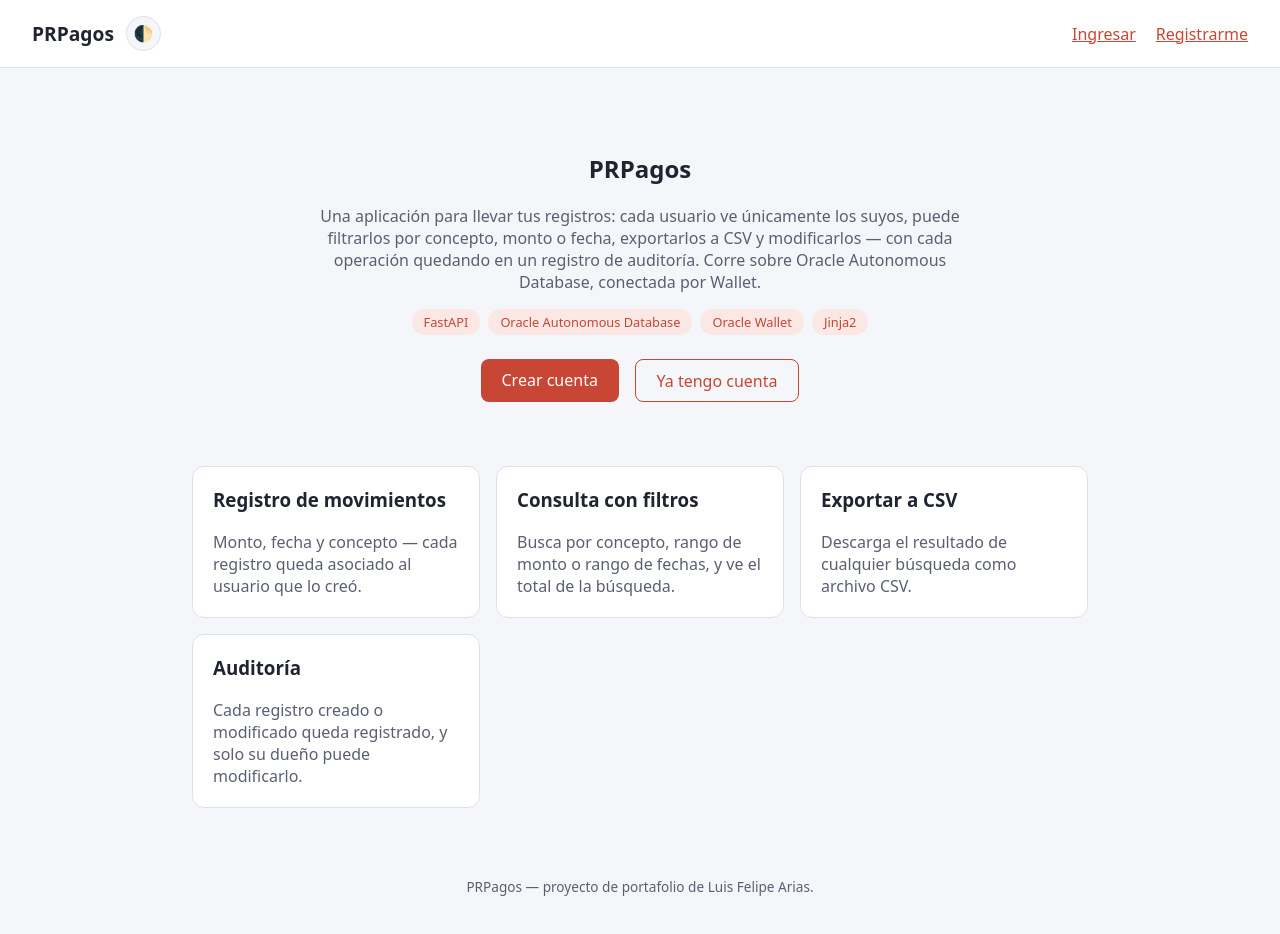
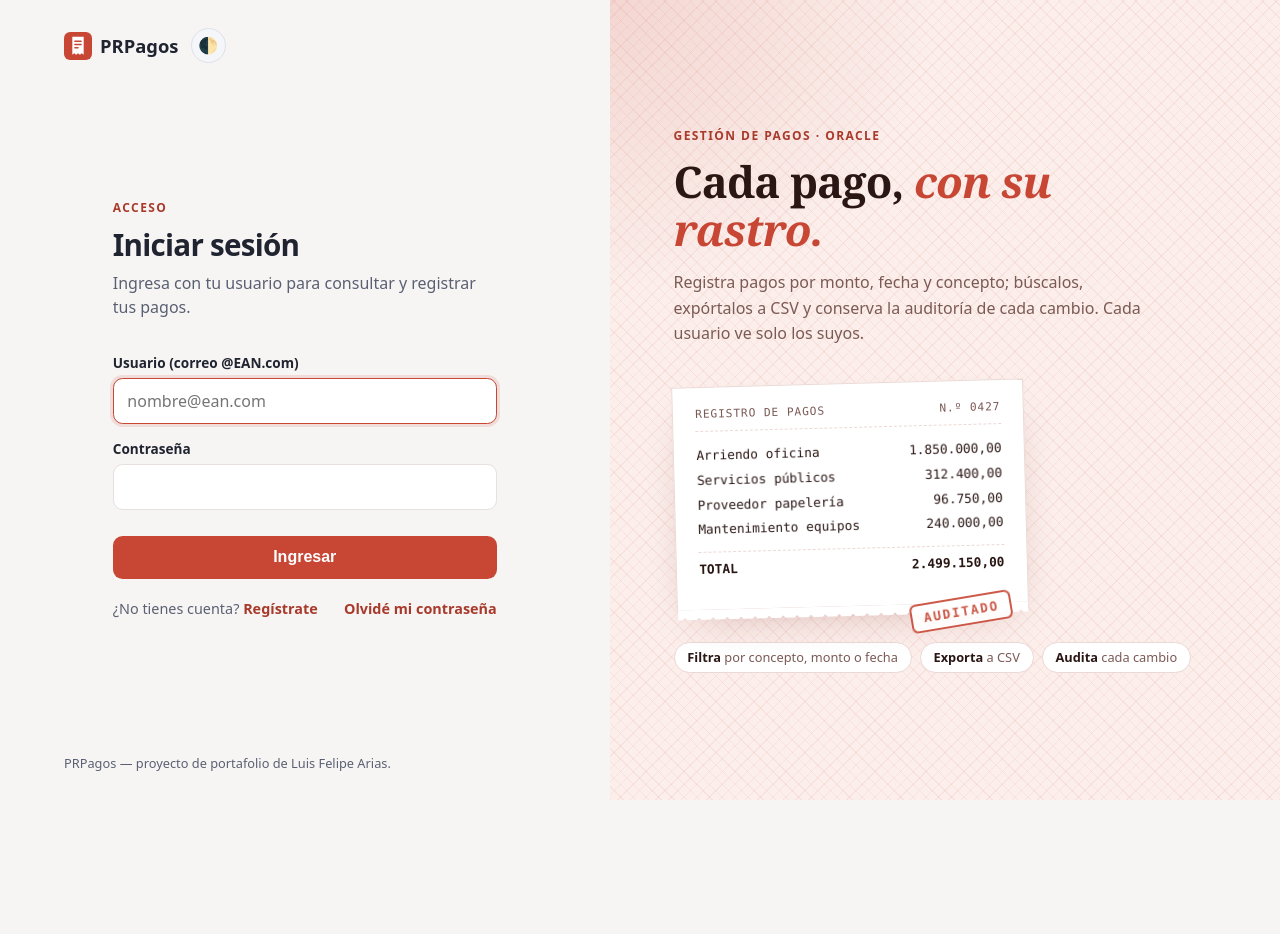
Before and after one commit to lariasca1994/PRPagos, a FastAPI app: page / in a window 1280 px wide. After the commit the page ends 800 px from the top, so only its background shows below. Run offline with FastAPI, Linux system fonts and the light colour scheme; parts of the project's set-up code (start-up, migrations or seed data) failed here and were passed over.

Commit message:
Portada de acceso propia, ícono y pantallas adaptables
La raíz muestra la portada de ingreso (con sesión va a los registros):
formulario a la izquierda y panel de marca con un recibo que se imprime
y se sella como auditado, sobre papel de seguridad en rojo Oracle, con
paleta propia en tema claro y oscuro. Ingreso, registro y recuperación
comparten la plantilla; los avisos de éxito ya no se ven como error.

Se agrega el ícono del navegador (SVG, ICO y apple-touch) con la ruta
/favicon.ico, el tema se aplica antes de pintar y las pantallas internas
se adaptan a celular (barra, filtros y tablas con desplazamiento propio).
Se retira la página de inicio anterior.

Co-Authored-By: Claude Opus 5.5 <noreply@anthropic.com>

```diff
--- a/web/app/main.py
+++ b/web/app/main.py
@@ -7,6 +7,7 @@ import logging
 
 import oracledb
 from fastapi import FastAPI, Request
+from fastapi.responses import FileResponse, RedirectResponse
 from fastapi.staticfiles import StaticFiles
 from fastapi.templating import Jinja2Templates
 
@@ -88,12 +89,18 @@ def manejar_error_generico(request: Request, exc: Exception):
     )
 
 
+@app.get("/favicon.ico", include_in_schema=False)
+def favicon():
+    # Los navegadores lo piden en la raiz aunque la pagina declare otro icono.
+    return FileResponse("app/static/iconos/favicon.ico")
+
+
 @app.get("/")
 def raiz(request: Request):
-    # Pantalla de explicacion publica, igual que el resto del portafolio
-    # (ver gestor-casos-qa): no exige login, pero cambia el llamado a la
-    # accion segun si hay sesion o no.
-    usuario = obtener_usuario_opcional(request)
+    # La portada de acceso es la primera pantalla, igual que en el resto
+    # del portafolio; con sesion abierta se va directo a los registros.
+    if obtener_usuario_opcional(request):
+        return RedirectResponse(url="/registros", status_code=303)
     return templates.TemplateResponse(
-        "inicio.html", {"request": request, "usuario": usuario}
+        "login.html", {"request": request, "error": None}
     )
--- /dev/null
+++ b/web/app/static/acceso.css
@@ -0,0 +1,488 @@
+/* Portada de acceso (ingresar, registrarse, recuperar contraseña).
+   Identidad propia: rojo Oracle sobre papel de seguridad; el motivo es un
+   recibo que se imprime renglón a renglón y termina con el sello de
+   auditoría. El formulario va a la izquierda y la marca a la derecha. */
+
+:root {
+  --a-acento: #C74634;
+  --a-acento-fuerte: #A83A2B;
+  --a-acento-suave: rgba(199, 70, 52, 0.14);
+  --a-enlace: #A83A2B;
+
+  --a-fondo: #F7F5F4;
+  --a-superficie: #FFFFFF;
+  --a-borde: #E6E0DE;
+  --a-texto: #1F2430;
+  --a-suave: #5A6072;
+
+  --a-marca-fondo: #FBEEEB;
+  --a-marca-texto: #2A1714;
+  --a-marca-suave: #7B5A55;
+  --a-trama: rgba(199, 70, 52, 0.07);
+  --a-papel: #FFFFFF;
+  --a-papel-borde: #EBD9D5;
+  --a-sombra: 0 1px 2px rgba(42, 23, 20, 0.05), 0 22px 44px -22px rgba(120, 30, 20, 0.35);
+
+  --a-exito-fondo: #ECFDF3;
+  --a-exito-texto: #067647;
+  --a-error-fondo: #FDEAEA;
+  --a-error-texto: #A8221A;
+}
+
+[data-tema="oscuro"] {
+  --a-acento-suave: rgba(240, 138, 122, 0.18);
+  --a-enlace: #F08A7A;
+
+  --a-fondo: #14161F;
+  --a-superficie: #1D2130;
+  --a-borde: #2C3145;
+  --a-texto: #E9EBF3;
+  --a-suave: #A3A9BD;
+
+  --a-marca-fondo: #1A1218;
+  --a-marca-texto: #F6EDEB;
+  --a-marca-suave: #B9A3A0;
+  --a-trama: rgba(240, 138, 122, 0.06);
+  --a-papel: #231C24;
+  --a-papel-borde: #3A2C33;
+  --a-sombra: 0 1px 2px rgba(0, 0, 0, 0.4), 0 22px 44px -22px rgba(0, 0, 0, 0.8);
+
+  --a-exito-fondo: rgba(6, 118, 71, 0.2);
+  --a-exito-texto: #75E0A7;
+  --a-error-fondo: rgba(168, 34, 26, 0.22);
+  --a-error-texto: #FDA29B;
+}
+
+body.acceso {
+  display: block;
+  background: var(--a-fondo);
+  color: var(--a-texto);
+}
+
+.portada {
+  display: grid;
+  grid-template-columns: minmax(420px, 1fr) minmax(0, 1.1fr);
+  min-height: 100vh;
+  min-height: 100dvh;
+}
+
+/* ───── Lado del formulario (izquierda) ───── */
+/* estilos.css limita y centra todo <main>; aquí ocupa su columna completa. */
+.acceso main.lado {
+  width: auto;
+  max-width: none;
+  margin: 0;
+}
+
+.lado {
+  display: flex;
+  flex-direction: column;
+  padding: 1.75rem clamp(1.5rem, 5vw, 4rem);
+}
+
+.lado-barra {
+  display: flex;
+  align-items: center;
+  justify-content: space-between;
+}
+
+.lado-barra .marca {
+  font-size: 1.15rem;
+}
+
+.lado-centro {
+  display: grid;
+  flex: 1;
+  place-items: center;
+  padding-block: 2rem;
+}
+
+.formulario-acceso {
+  width: 100%;
+  max-width: 24rem;
+}
+
+.acceso-paso {
+  margin: 0 0 0.5rem;
+  color: var(--a-enlace);
+  font-size: 0.75rem;
+  font-weight: 700;
+  letter-spacing: 0.12em;
+  text-transform: uppercase;
+}
+
+.acceso-titulo {
+  margin: 0 0 0.4rem;
+  font-size: 1.85rem;
+  letter-spacing: -0.025em;
+}
+
+.acceso-subtitulo {
+  margin: 0 0 1.5rem;
+  color: var(--a-suave);
+  line-height: 1.5;
+}
+
+.formulario-acceso form {
+  gap: 0.35rem;
+}
+
+.formulario-acceso label {
+  margin-top: 0.6rem;
+  color: var(--a-texto);
+  font-weight: 600;
+}
+
+.formulario-acceso input {
+  padding: 0.7rem 0.85rem;
+  border-color: var(--a-borde);
+  border-radius: 0.6rem;
+  background: var(--a-superficie);
+  font-size: 1rem;
+}
+
+.formulario-acceso input:focus {
+  border-color: var(--a-acento);
+  outline: none;
+  box-shadow: 0 0 0 3px var(--a-acento-suave);
+}
+
+.formulario-acceso .boton {
+  margin-top: 1.25rem;
+  padding: 0.8rem 1rem;
+  border-radius: 0.6rem;
+  background: var(--a-acento);
+  font-weight: 700;
+}
+
+.formulario-acceso .boton:hover {
+  background: var(--a-acento-fuerte);
+}
+
+.aviso-acceso {
+  margin: 0 0 0.75rem;
+  padding: 0.7rem 0.9rem;
+  border-radius: 0.6rem;
+  font-size: 0.9rem;
+}
+
+.aviso-acceso.error {
+  background: var(--a-error-fondo);
+  color: var(--a-error-texto);
+}
+
+.aviso-acceso.exito {
+  background: var(--a-exito-fondo);
+  color: var(--a-exito-texto);
+}
+
+.enlaces-acceso {
+  display: flex;
+  flex-wrap: wrap;
+  justify-content: space-between;
+  gap: 0.5rem 1rem;
+  margin-top: 1.25rem;
+  color: var(--a-suave);
+  font-size: 0.9rem;
+}
+
+.enlaces-acceso a {
+  color: var(--a-enlace);
+  font-weight: 600;
+  text-decoration: none;
+}
+
+.enlaces-acceso a:hover {
+  text-decoration: underline;
+}
+
+.lado-pie {
+  margin: 0;
+  color: var(--a-suave);
+  font-size: 0.8rem;
+}
+
+/* ───── Panel de marca (derecha) ───── */
+.marca-panel {
+  position: relative;
+  display: flex;
+  flex-direction: column;
+  justify-content: center;
+  gap: 2.25rem;
+  overflow: hidden;
+  padding: 3rem clamp(1.75rem, 5vw, 4.5rem);
+  background:
+    radial-gradient(80% 60% at 0% 0%, var(--a-acento-suave) 0%, transparent 60%),
+    var(--a-marca-fondo);
+  color: var(--a-marca-texto);
+  isolation: isolate;
+}
+
+/* Trama cruzada de papel de seguridad, como en un cheque. */
+.marca-panel::before {
+  position: absolute;
+  inset: 0;
+  z-index: -1;
+  background-image:
+    repeating-linear-gradient(45deg, var(--a-trama) 0 1px, transparent 1px 9px),
+    repeating-linear-gradient(-45deg, var(--a-trama) 0 1px, transparent 1px 9px);
+  content: "";
+}
+
+.marca-etiqueta {
+  margin: 0 0 0.9rem;
+  color: var(--a-enlace);
+  font-size: 0.75rem;
+  font-weight: 700;
+  letter-spacing: 0.12em;
+  text-transform: uppercase;
+}
+
+.marca-titular {
+  max-width: 30rem;
+  margin: 0 0 1rem;
+  font-family: Georgia, "Times New Roman", serif;
+  font-size: clamp(2rem, 3.4vw, 2.9rem);
+  font-weight: 700;
+  line-height: 1.1;
+  letter-spacing: -0.02em;
+}
+
+.marca-titular em {
+  color: var(--a-acento);
+  font-style: italic;
+}
+
+[data-tema="oscuro"] .marca-titular em {
+  color: var(--a-enlace);
+}
+
+.marca-bajada {
+  max-width: 30rem;
+  margin: 0;
+  color: var(--a-marca-suave);
+  line-height: 1.6;
+}
+
+/* Recibo */
+.recibo {
+  position: relative;
+  width: 100%;
+  max-width: 22rem;
+  padding: 1.25rem 1.4rem 1.75rem;
+  border: 1px solid var(--a-papel-borde);
+  border-bottom: 0;
+  background: var(--a-papel);
+  box-shadow: var(--a-sombra);
+  font-family: ui-monospace, SFMono-Regular, Consolas, monospace;
+  font-size: 0.8rem;
+  transform: rotate(-1.5deg);
+}
+
+/* Borde inferior en zigzag, como el papel cortado de una caja. */
+.recibo::after {
+  position: absolute;
+  right: 0;
+  bottom: -10px;
+  left: 0;
+  height: 10px;
+  background:
+    linear-gradient(-45deg, transparent 7px, var(--a-papel) 0) 0 0 / 14px 10px repeat-x,
+    linear-gradient(45deg, transparent 7px, var(--a-papel) 0) 0 0 / 14px 10px repeat-x;
+  content: "";
+}
+
+.recibo-cabecera {
+  display: flex;
+  justify-content: space-between;
+  margin-bottom: 0.75rem;
+  padding-bottom: 0.6rem;
+  border-bottom: 1px dashed var(--a-papel-borde);
+  color: var(--a-marca-suave);
+  font-size: 0.7rem;
+  letter-spacing: 0.08em;
+}
+
+.recibo ol {
+  margin: 0;
+  padding: 0;
+  list-style: none;
+}
+
+.recibo li,
+.recibo-total {
+  display: flex;
+  justify-content: space-between;
+  gap: 1rem;
+  padding: 0.3rem 0;
+}
+
+.recibo li span:last-child,
+.recibo-total span:last-child {
+  font-variant-numeric: tabular-nums;
+}
+
+.recibo li {
+  opacity: 0;
+  animation: imprimir 0.45s ease-out forwards;
+}
+
+.recibo li:nth-child(1) { animation-delay: 0.3s; }
+.recibo li:nth-child(2) { animation-delay: 0.75s; }
+.recibo li:nth-child(3) { animation-delay: 1.2s; }
+.recibo li:nth-child(4) { animation-delay: 1.65s; }
+
+.recibo-total {
+  margin-top: 0.6rem;
+  padding-top: 0.6rem;
+  border-top: 1px dashed var(--a-papel-borde);
+  font-weight: 700;
+}
+
+.sello {
+  position: absolute;
+  z-index: 1;
+  right: 1rem;
+  bottom: -1.4rem;
+  padding: 0.3rem 0.7rem;
+  border: 2px solid var(--a-acento);
+  border-radius: 0.4rem;
+  background: var(--a-papel);
+  color: var(--a-acento);
+  font-size: 0.8rem;
+  font-weight: 800;
+  letter-spacing: 0.14em;
+  opacity: 0;
+  transform: rotate(-8deg) scale(1.6);
+  animation: sellar 0.35s ease-in 2.3s forwards;
+}
+
+[data-tema="oscuro"] .sello {
+  border-color: var(--a-enlace);
+  color: var(--a-enlace);
+}
+
+@keyframes imprimir {
+  from { opacity: 0; transform: translateY(-6px); }
+  to { opacity: 1; transform: none; }
+}
+
+@keyframes sellar {
+  to { opacity: 0.9; transform: rotate(-8deg) scale(1); }
+}
+
+.marca-puntos {
+  display: flex;
+  flex-wrap: wrap;
+  gap: 0.5rem;
+  margin: 0;
+  padding: 0;
+  list-style: none;
+}
+
+.marca-puntos li {
+  padding: 0.35rem 0.8rem;
+  border: 1px solid var(--a-papel-borde);
+  border-radius: 999px;
+  background: var(--a-papel);
+  color: var(--a-marca-suave);
+  font-size: 0.8rem;
+}
+
+.marca-puntos strong {
+  color: var(--a-marca-texto);
+}
+
+/* ───── Responsive: 1050 / 760 / 360, como el resto del portafolio ───── */
+@media (max-width: 1050px) {
+  .portada {
+    grid-template-columns: minmax(380px, 1fr) minmax(0, 1fr);
+  }
+
+  .marca-puntos {
+    display: none;
+  }
+}
+
+@media (min-width: 761px) and (max-height: 640px) {
+  .recibo {
+    display: none;
+  }
+}
+
+@media (max-width: 760px) {
+  /* En celular la marca va arriba, compacta, y el formulario debajo. */
+  .portada {
+    position: relative;
+    display: flex;
+    flex-direction: column;
+  }
+
+  .marca-panel {
+    order: -1;
+    gap: 0;
+    padding: calc(4.25rem + env(safe-area-inset-top, 0px)) 1.25rem 1.5rem;
+  }
+
+  .marca-bajada,
+  .recibo,
+  .marca-puntos {
+    display: none;
+  }
+
+  .marca-titular {
+    margin: 0;
+    font-size: 1.7rem;
+  }
+
+  .lado {
+    padding: 0 1.25rem calc(1.5rem + env(safe-area-inset-bottom, 0px));
+  }
+
+  /* La barra (logo y tema) se fija arriba, sobre el panel de marca. */
+  .lado-barra {
+    position: absolute;
+    z-index: 2;
+    top: calc(1rem + env(safe-area-inset-top, 0px));
+    right: 1.25rem;
+    left: 1.25rem;
+  }
+
+  .lado-centro {
+    place-items: start center;
+    padding-block: 1.5rem;
+  }
+
+  .lado-pie {
+    text-align: center;
+  }
+}
+
+@media (max-width: 360px) {
+  .marca-panel,
+  .lado {
+    padding-inline: 1rem;
+  }
+
+  .lado-barra {
+    right: 1rem;
+    left: 1rem;
+  }
+
+  .marca-titular {
+    font-size: 1.5rem;
+  }
+}
+
+@media (prefers-reduced-motion: reduce) {
+  .recibo li,
+  .sello {
+    opacity: 1;
+    animation: none;
+  }
+
+  .sello {
+    opacity: 0.9;
+    transform: rotate(-8deg);
+  }
+}
--- a/web/app/static/estilos.css
+++ b/web/app/static/estilos.css
@@ -49,7 +49,8 @@ a { color: var(--acento); }
 }
 
 .marca-grupo { display: flex; align-items: center; gap: 0.75rem; }
-.marca { font-weight: 700; font-size: 1.2rem; text-decoration: none; color: var(--texto); }
+.marca { display: flex; align-items: center; gap: 0.5rem; font-weight: 700; font-size: 1.2rem; text-decoration: none; color: var(--texto); }
+.marca-icono { width: 1.75rem; height: 1.75rem; }
 
 .boton-tema {
     border: 1px solid var(--borde);
@@ -160,3 +161,33 @@ form .boton { margin-top: 1rem; }
 
 .total-pagado { font-size: 1.05rem; margin: 0 0 1rem; }
 .nota-permiso { margin-top: 1rem; font-size: 0.8rem; color: var(--texto-suave); }
+
+/* ───── Responsive: tablet (1050), celular (760) y angosto (360) ───── */
+@media (max-width: 760px) {
+    .barra {
+        flex-wrap: wrap;
+        gap: 0.75rem;
+        padding: 0.75rem max(1rem, env(safe-area-inset-right)) 0.75rem max(1rem, env(safe-area-inset-left));
+    }
+    .nav-principal {
+        width: 100%;
+        flex-wrap: wrap;
+        gap: 0.5rem 1rem;
+        font-size: 0.9rem;
+    }
+    main { padding: 1.25rem 1rem; }
+    .tarjeta-formulario { padding: 1.25rem; }
+
+    /* La tabla se desplaza dentro de su propio marco en vez de ensanchar la página. */
+    .tabla { display: block; overflow-x: auto; white-space: nowrap; -webkit-overflow-scrolling: touch; }
+
+    .fila-filtros { flex-direction: column; align-items: stretch; }
+    .fila-filtros label { width: 100%; }
+    .fila-filtros .boton, .fila-filtros .boton-secundario { text-align: center; }
+
+    .cabecera-seccion h1 { font-size: 1.5rem; margin: 0; }
+}
+
+@media (max-width: 360px) {
+    main { padding-inline: 0.75rem; }
+}
--- /dev/null
+++ b/web/app/templates/acceso_base.html
@@ -0,0 +1,65 @@
+{% extends "base.html" %}
+{# Portada común de ingreso, registro y recuperación. Las hijas definen
+   paso, titulo_form, subtitulo, formulario y enlaces. Los avisos llegan
+   como ?error=..., también los de éxito (ver routers/auth.py): esos se
+   reconocen por su texto para mostrarlos en verde. #}
+{% block cabeza %}<link rel="stylesheet" href="/static/acceso.css">{% endblock %}
+{% block clase_body %}acceso{% endblock %}
+{% block cuerpo %}
+{% set exito = error and (error.startswith("Usuario creado") or error.startswith("Contraseña actualizada")) %}
+<div class="portada">
+    <main class="lado">
+        <div class="lado-barra">
+            {% include "fragmentos/cabecera.html" %}
+        </div>
+
+        <div class="lado-centro">
+            <section class="formulario-acceso" aria-labelledby="titulo-acceso">
+                <p class="acceso-paso">{% block paso %}{% endblock %}</p>
+                <h1 id="titulo-acceso" class="acceso-titulo">{% block titulo_form %}{% endblock %}</h1>
+                <p class="acceso-subtitulo">{% block subtitulo %}{% endblock %}</p>
+
+                {% if error %}
+                <p class="aviso-acceso {{ 'exito' if exito else 'error' }}" role="{{ 'status' if exito else 'alert' }}">{{ error }}</p>
+                {% endif %}
+
+                {% block formulario %}{% endblock %}
+
+                <div class="enlaces-acceso">{% block enlaces %}{% endblock %}</div>
+            </section>
+        </div>
+
+        <p class="lado-pie">PRPagos &mdash; proyecto de portafolio de Luis Felipe Arias.</p>
+    </main>
+
+    <aside class="marca-panel">
+        <div>
+            <p class="marca-etiqueta">Gestión de pagos · Oracle</p>
+            <h2 class="marca-titular">Cada pago, <em>con su rastro.</em></h2>
+            <p class="marca-bajada">
+                Registra pagos por monto, fecha y concepto; búscalos, expórtalos
+                a CSV y conserva la auditoría de cada cambio. Cada usuario ve
+                solo los suyos.
+            </p>
+        </div>
+
+        <div class="recibo" aria-hidden="true">
+            <div class="recibo-cabecera"><span>REGISTRO DE PAGOS</span><span>N.º 0427</span></div>
+            <ol>
+                <li><span>Arriendo oficina</span><span>1.850.000,00</span></li>
+                <li><span>Servicios públicos</span><span>312.400,00</span></li>
+                <li><span>Proveedor papelería</span><span>96.750,00</span></li>
+                <li><span>Mantenimiento equipos</span><span>240.000,00</span></li>
+            </ol>
+            <div class="recibo-total"><span>TOTAL</span><span>2.499.150,00</span></div>
+            <span class="sello">AUDITADO</span>
+        </div>
+
+        <ul class="marca-puntos">
+            <li><strong>Filtra</strong> por concepto, monto o fecha</li>
+            <li><strong>Exporta</strong> a CSV</li>
+            <li><strong>Audita</strong> cada cambio</li>
+        </ul>
+    </aside>
+</div>
+{% endblock %}
--- a/web/app/templates/base.html
+++ b/web/app/templates/base.html
@@ -2,11 +2,29 @@
 <html lang="es">
 <head>
     <meta charset="UTF-8">
-    <meta name="viewport" content="width=device-width, initial-scale=1.0">
+    <meta name="viewport" content="width=device-width, initial-scale=1.0, viewport-fit=cover">
     <title>{% block titulo %}PRPagos{% endblock %}</title>
+    <link rel="icon" href="/static/iconos/icono.svg" type="image/svg+xml">
+    <link rel="icon" href="/favicon.ico" sizes="48x48">
+    <link rel="apple-touch-icon" href="/static/iconos/apple-touch-icon.png">
+    <meta name="theme-color" content="#C74634">
+    <script>
+        // El tema se aplica antes de pintar para que no destelle el claro
+        // al cargar en modo oscuro; tema.js maneja luego el botón.
+        (function () {
+            var tema = null;
+            try { tema = localStorage.getItem("prpagos-tema"); } catch (e) {}
+            if (!tema) {
+                tema = window.matchMedia && window.matchMedia("(prefers-color-scheme: dark)").matches ? "oscuro" : "claro";
+            }
+            document.documentElement.setAttribute("data-tema", tema);
+        })();
+    </script>
     <link rel="stylesheet" href="/static/estilos.css">
+    {% block cabeza %}{% endblock %}
 </head>
-<body>
+<body class="{% block clase_body %}{% endblock %}">
+    {% block cuerpo %}
     <header class="barra">
         {% include "fragmentos/cabecera.html" %}
         <nav class="nav-principal">
@@ -27,6 +45,7 @@
     <footer class="pie">
         <p>PRPagos &mdash; proyecto de portafolio de Luis Felipe Arias.</p>
     </footer>
+    {% endblock %}
     <script src="/static/tema.js" defer></script>
 </body>
 </html>
--- a/web/app/templates/fragmentos/cabecera.html
+++ b/web/app/templates/fragmentos/cabecera.html
@@ -1,5 +1,5 @@
 <span class="marca-grupo">
-    <a class="marca" href="/">PRPagos</a>
+    <a class="marca" href="/"><img src="/static/iconos/icono.svg" alt="" class="marca-icono">PRPagos</a>
     <button type="button" id="alternar-tema" class="boton-tema"
             aria-label="Cambiar entre tema claro y oscuro" title="Cambiar tema">🌓</button>
 </span>
--- a/web/app/templates/inicio.html
+++ /dev/null
@@ -1,48 +0,0 @@
-{% extends "base.html" %}
-{% block titulo %}PRPagos{% endblock %}
-{% block contenido %}
-<section class="hero">
-    <h1>PRPagos</h1>
-    <p>
-        Una aplicación para llevar tus registros: cada usuario ve
-        únicamente los suyos, puede filtrarlos por concepto, monto o fecha,
-        exportarlos a CSV y modificarlos &mdash; con cada operación quedando
-        en un registro de auditoría. Corre sobre Oracle Autonomous Database,
-        conectada por Wallet.
-    </p>
-    <div class="insignias">
-        <span class="insignia">FastAPI</span>
-        <span class="insignia">Oracle Autonomous Database</span>
-        <span class="insignia">Oracle Wallet</span>
-        <span class="insignia">Jinja2</span>
-    </div>
-    <div class="cta">
-        {% if usuario %}
-            <a class="boton" href="/registros">Consultar registros</a>
-            <a class="boton boton-secundario" href="/registros/nuevo">Nuevo registro</a>
-        {% else %}
-            <a class="boton" href="/registro">Crear cuenta</a>
-            <a class="boton boton-secundario" href="/login">Ya tengo cuenta</a>
-        {% endif %}
-    </div>
-</section>
-
-<section class="caracteristicas">
-    <div class="tarjeta">
-        <h3>Registro de movimientos</h3>
-        <p>Monto, fecha y concepto &mdash; cada registro queda asociado al usuario que lo creó.</p>
-    </div>
-    <div class="tarjeta">
-        <h3>Consulta con filtros</h3>
-        <p>Busca por concepto, rango de monto o rango de fechas, y ve el total de la búsqueda.</p>
-    </div>
-    <div class="tarjeta">
-        <h3>Exportar a CSV</h3>
-        <p>Descarga el resultado de cualquier búsqueda como archivo CSV.</p>
-    </div>
-    <div class="tarjeta">
-        <h3>Auditoría</h3>
-        <p>Cada registro creado o modificado queda registrado, y solo su dueño puede modificarlo.</p>
-    </div>
-</section>
-{% endblock %}
--- a/web/app/templates/login.html
+++ b/web/app/templates/login.html
@@ -1,19 +1,20 @@
-{% extends "base.html" %}
+{% extends "acceso_base.html" %}
 {% block titulo %}Iniciar sesión - PRPagos{% endblock %}
-{% block contenido %}
-<section class="tarjeta-formulario">
-    <h1>Iniciar sesión</h1>
-    {% if error %}<p class="aviso error">{{ error }}</p>{% endif %}
-    <form method="post" action="/login">
-        <label for="usuario">Usuario (correo @EAN.com)</label>
-        <input type="email" id="usuario" name="usuario" required autofocus>
+{% block paso %}Acceso{% endblock %}
+{% block titulo_form %}Iniciar sesión{% endblock %}
+{% block subtitulo %}Ingresa con tu usuario para consultar y registrar tus pagos.{% endblock %}
+{% block formulario %}
+<form method="post" action="/login">
+    <label for="usuario">Usuario (correo @EAN.com)</label>
+    <input type="email" id="usuario" name="usuario" autocomplete="username" placeholder="nombre@ean.com" required autofocus>
 
-        <label for="contrasena">Contraseña</label>
-        <input type="password" id="contrasena" name="contrasena" required>
+    <label for="contrasena">Contraseña</label>
+    <input type="password" id="contrasena" name="contrasena" autocomplete="current-password" required>
 
-        <button type="submit" class="boton">Ingresar</button>
-    </form>
-    <p>¿No tienes cuenta? <a href="/registro">Regístrate</a></p>
-    <p><a href="/recuperar">Olvidé mi contraseña</a></p>
-</section>
+    <button type="submit" class="boton">Ingresar</button>
+</form>
 {% endblock %}
+{% block enlaces %}
+<span>¿No tienes cuenta? <a href="/registro">Regístrate</a></span>
+<a href="/recuperar">Olvidé mi contraseña</a>
+{% endblock %}
```
Also changed, not shown: web/app/templates/recuperar.html (+11 -10 lines), web/app/templates/registro.html (+11 -10 lines), web/app/static/iconos/apple-touch-icon.png (added), web/app/static/iconos/favicon.ico (added), web/app/static/iconos/icono.svg (added).
